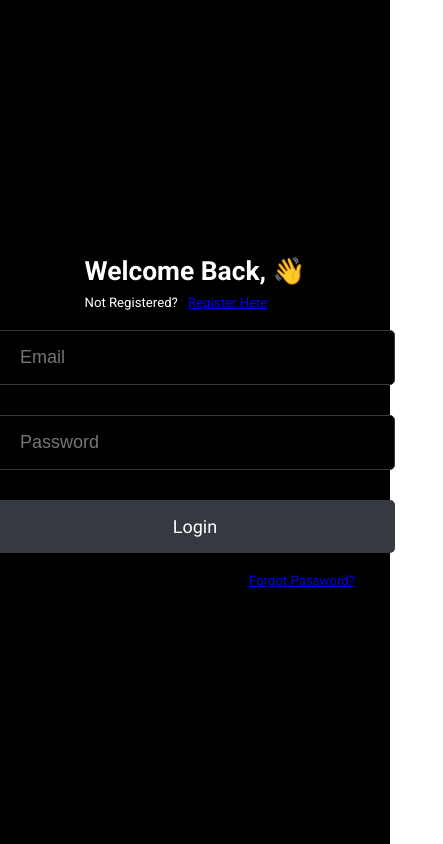
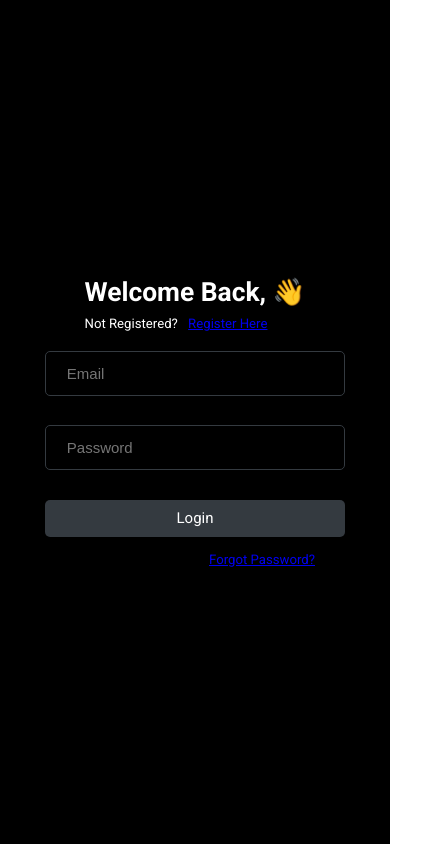
Before and after one commit to Adetayo1999/login-system-frontend, a React (Create React App) app: page / in a window 390 px wide. Shown: the whole page, 443 px wide, since content can reach past the window. Built offline with nearby package versions, Linux system fonts and the light colour scheme.

Commit message:
Working on CSS responsiveness

```diff
--- a/src/App.css
+++ b/src/App.css
@@ -39,6 +39,7 @@
   display:flex;
   justify-content:center;
   align-items:center;
+  overflow:hidden;
 }
 
 
--- a/src/components/styled/ButtonStyles.jsx
+++ b/src/components/styled/ButtonStyles.jsx
@@ -22,6 +22,15 @@
             transform:${({disabled}) => !disabled && "translateY(-2px)"};
          }
 
+
+      @media(max-width:600px){
+         width:300px;
+         font-size:15px;
+         padding:0.6rem 1.5rem;
+         margin:15px auto;
+       }
+
+
       `;
 
 
--- a/src/components/styled/InputStyles.jsx
+++ b/src/components/styled/InputStyles.jsx
@@ -22,4 +22,11 @@ export const InputTag = styled.input`
         border-color:#6f42c1;
    }
 
+
+      @media(max-width:600px){
+        width:300px;
+        font-size:15px;
+     padding:0.8rem 1.3rem;
+      }
+
 `
```
